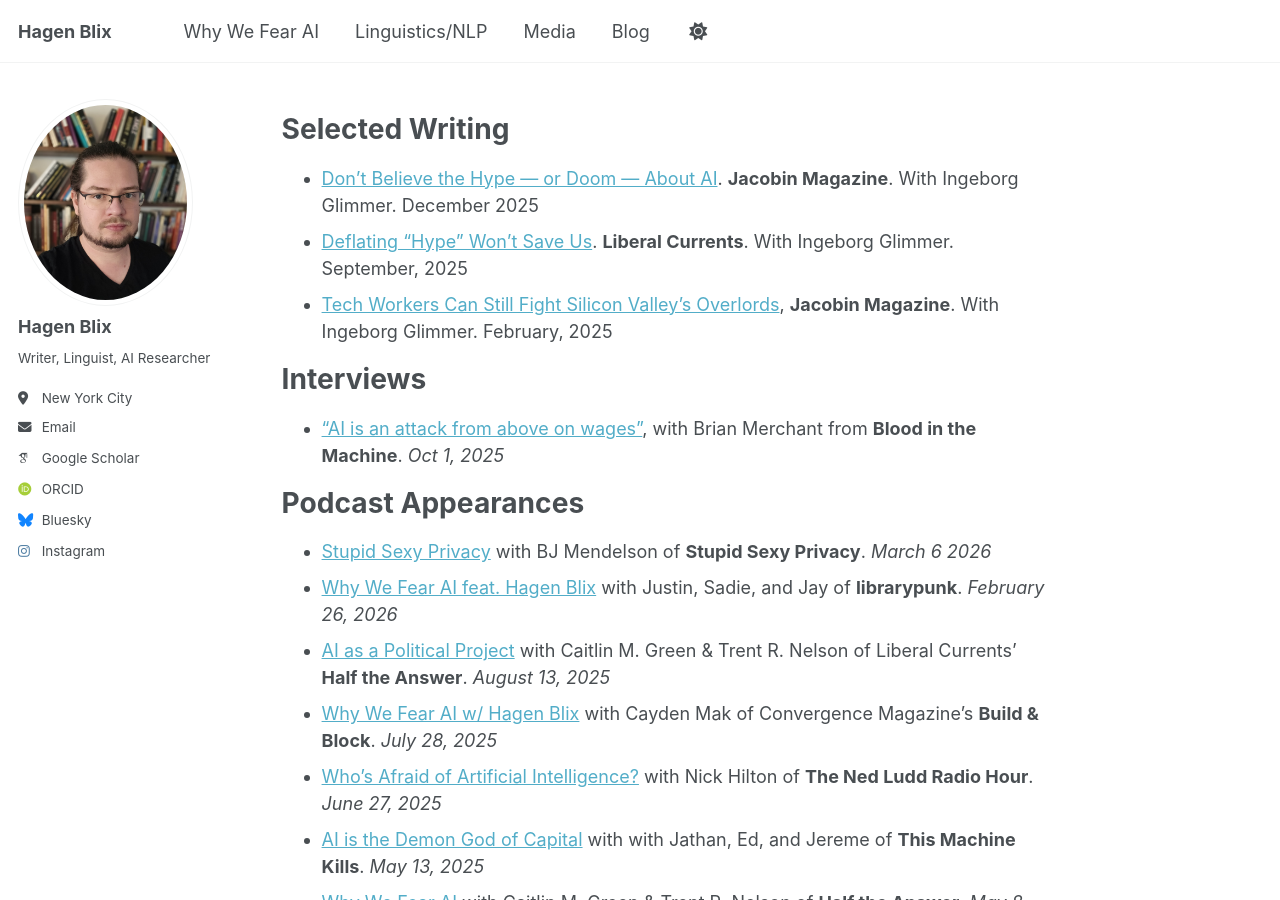
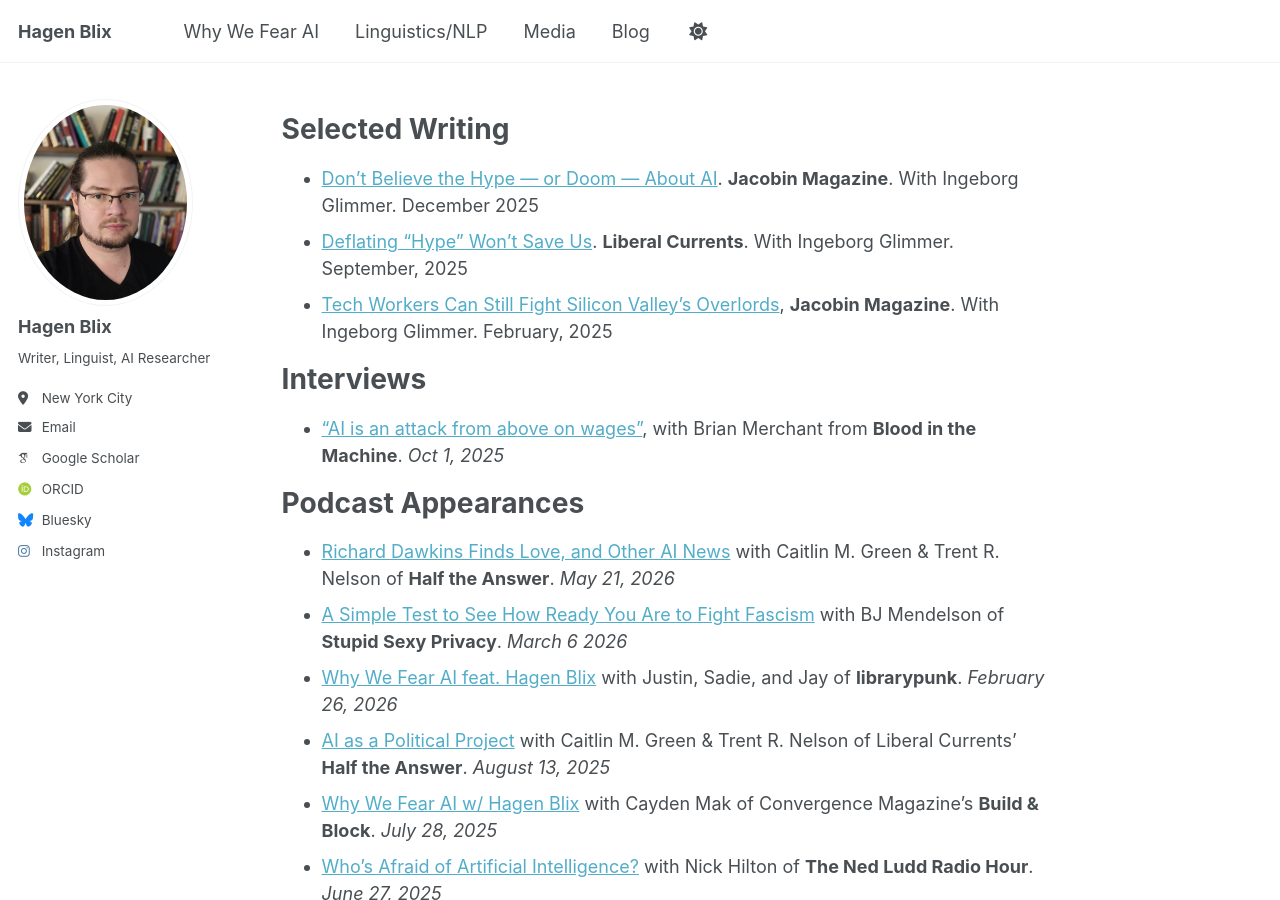
Before and after one commit to hagenblix/hagenblix.github.io, a Jekyll site: the page built from _pages/media.md, in a window 1280 px wide and 900 px high. Built offline with Jekyll 4.4.1, drawn with Linux system fonts in a browser that asks for light colours; some web fonts are replaced; a script that is not in the unit is left out.

Commit message:
Update media.md

```diff
--- a/_pages/media.md
+++ b/_pages/media.md
@@ -21,7 +21,8 @@ Interviews
 
 Podcast Appearances
 ===========
-- [Stupid Sexy Privacy](https://www.stupidsexyprivacy.com/a-simple-test-to-see-how-ready-you-are-to-fight-fascism/) with BJ Mendelson of **Stupid Sexy Privacy**. *March 6 2026*
+- [Richard Dawkins Finds Love, and Other AI News](https://www.liberalcurrents.com/richard-dawkins-finds-love-isolation-as-a-societal-norm-and-other-ai-news-half-the-answer-84-with-hagen-blix/) with Caitlin M. Green & Trent R. Nelson of **Half the Answer**. *May 21, 2026*
+- [A Simple Test to See How Ready You Are to Fight Fascism](https://www.stupidsexyprivacy.com/a-simple-test-to-see-how-ready-you-are-to-fight-fascism/) with BJ Mendelson of **Stupid Sexy Privacy**. *March 6 2026*
 - [Why We Fear AI feat. Hagen Blix](https://www.librarypunk.gay/e/159-why-we-fear-ai-feat-hagen-blix/) with Justin, Sadie, and Jay of **librarypunk**. *February 26, 2026*
 - [AI as a Political Project](https://www.liberalcurrents.com/half-the-answer-27-ai-as-a-political-project/) with Caitlin M. Green & Trent R. Nelson of Liberal Currents' **Half the Answer**. *August 13, 2025*
 - [Why We Fear AI w/ Hagen Blix](https://convergencemag.com/podcast/why-we-fear-ai-w-hagen-blix/) with  Cayden Mak of Convergence Magazine's **Build & Block**. *July 28, 2025*
```
